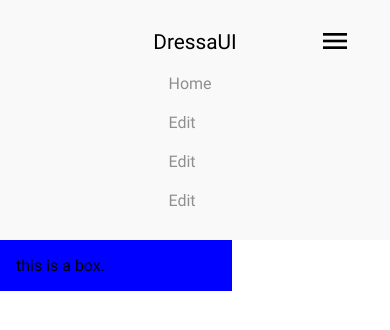
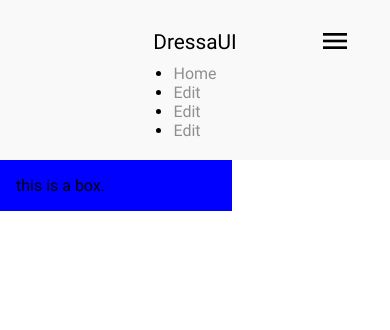
Before and after one commit to drelocatelli/dressa-ui-package, a React (Create React App) app: page / in a window 390 px wide. Both pictures are taken after a click on the button "menu". Shown: the top 330 px of the page. Built offline with nearby package versions, Linux system fonts and the light colour scheme.

Commit message:
hidden mobile nav to desktop

```diff
--- a/src/components/navigation/navbar.tsx
+++ b/src/components/navigation/navbar.tsx
@@ -1,12 +1,12 @@
 import { AppProps, AppPropsWithTheme } from "../../types/basicTypes";
 import styled from 'styled-components';
-import { maxLayout, mediumLayout } from "../constants";
+import { maxLayout } from "../constants";
 import Icon from "../media/icons";
-import React, { CSSProperties } from "react";
+import React, { CSSProperties, useEffect } from "react";
 
 const NavbarBrand = ({ children = 'Brand' }: AppProps) => <div className="brand">{children}</div>
 
-export default function Navbar(props : AppPropsWithTheme ) {
+export default function Navbar(props: AppPropsWithTheme) {
 
     return (
         <NavStyle darkMode={props.darkMode} style={props.style}>
@@ -18,7 +18,12 @@ export default function Navbar(props : AppPropsWithTheme ) {
 
 }
 
-export const Nav = (props: AppProps) => (<ul style={props.style}> {props.children} </ul>);
+export const Nav = (props: AppProps) => (
+    <>
+        <ul className="navbar-expanded" style={props.style}> {props.children} </ul>
+        <ul className="navbar-mobile" style={props.style}> {props.children} </ul>
+    </>
+);
 
 interface NavLinkProps {
     href: string;
@@ -43,16 +48,29 @@ const NavbarToggle = (props: NavToggleProps) => {
 
     function toggleNavbar() {
         const navbar = document.querySelector('.navbar')
-        const lis = navbar?.querySelectorAll('li');
+        const navbarMobile = navbar?.querySelector('.navbar-mobile') as HTMLElement;
 
-        lis?.forEach(li => {
-            const style = getComputedStyle(li);
+        if(navbarMobile) {
+            const style = getComputedStyle(navbarMobile);
 
-            li.style.display = (style.display == 'block') ? 'none' : 'block';
-        });
+            window.onresize = (ev) => {
+                const {innerWidth} : any = ev.target;
+
+                if(innerWidth >= maxLayout.width) {
+                    return navbarMobile.style.setProperty('display', 'none');
+                }
             }
 
-    return(
+            if(style.display == 'none') {
+               return navbarMobile.style.setProperty('display', 'block');
+            }
+
+            return navbarMobile.style.setProperty('display', 'none');
+
+        }
+    }
+
+    return (
         <>
             <button className="toggleButton" type="button" onClick={toggleNavbar}>
                 <Icon name="menu" />
@@ -61,8 +79,8 @@ const NavbarToggle = (props: NavToggleProps) => {
     );
 }
 
-const NavbarCollapse = (props: {children: React.ReactNode, id: string}) => {
-    return(
+const NavbarCollapse = (props: { children: React.ReactNode, id: string }) => {
+    return (
         <>
             {props.children}
         </>
@@ -89,12 +107,16 @@ const NavStyle = styled.nav<AppPropsWithTheme>`
     align-items: center;
     justify-content: space-around;
 
+    .navbar {
+        display: contents;
+    }
+
+    .navbar-mobile {
+        display: none;
+    }
+
     button.toggleButton {
         display:none;
-    }
-
-    .navbar {
-        display: contents;
     }
 
     .brand {
@@ -103,6 +125,7 @@ const NavStyle = styled.nav<AppPropsWithTheme>`
         text-transform:capitalize;
     }
 
+    .navbar-expanded {
         li {
             list-style:none;
             display:inline;
@@ -118,6 +141,9 @@ const NavStyle = styled.nav<AppPropsWithTheme>`
 
             }
         }
+
+    }
+
 
     @media screen and (max-width: ${maxLayout.width}px) {
         flex-direction: column;
@@ -146,12 +172,16 @@ const NavStyle = styled.nav<AppPropsWithTheme>`
             margin: 10px 0;
         }
 
+        .navbar-expanded {
+            display: none;
+        }
+
+        .navbar-mobile {
             li {
-            display: none;
-
                 a {
                     height: auto;
                     padding:10px 0;
+                }
             }
         }
     }
```
Lines whose indentation alone changed are shown as unchanged.
